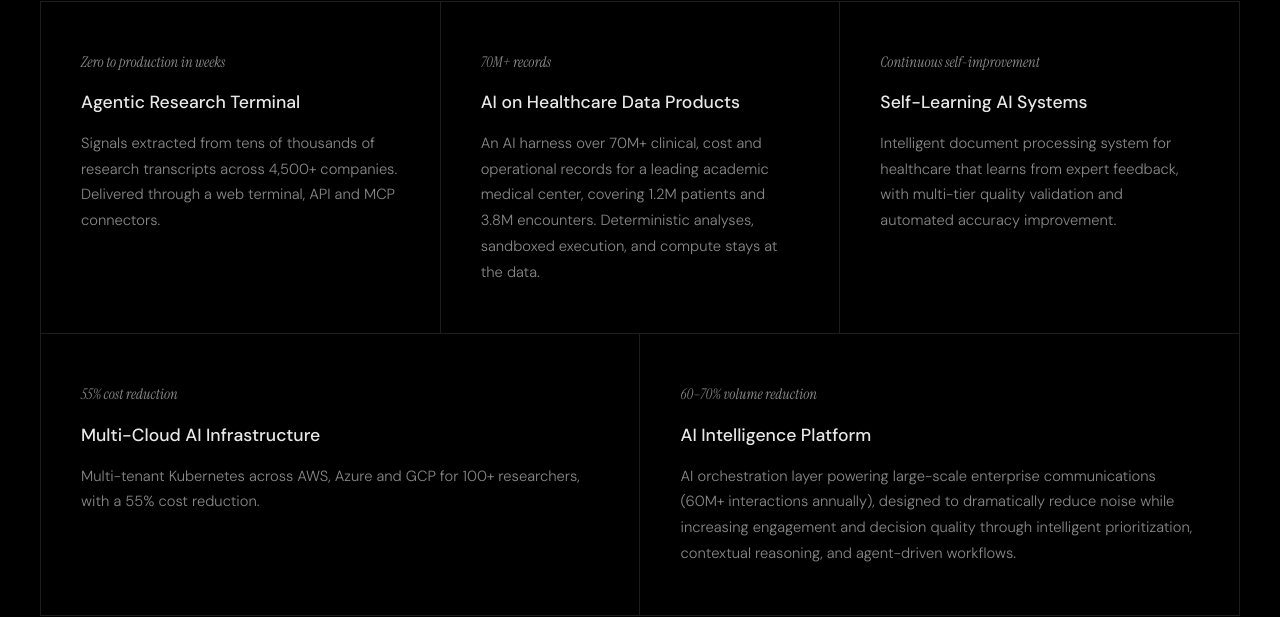
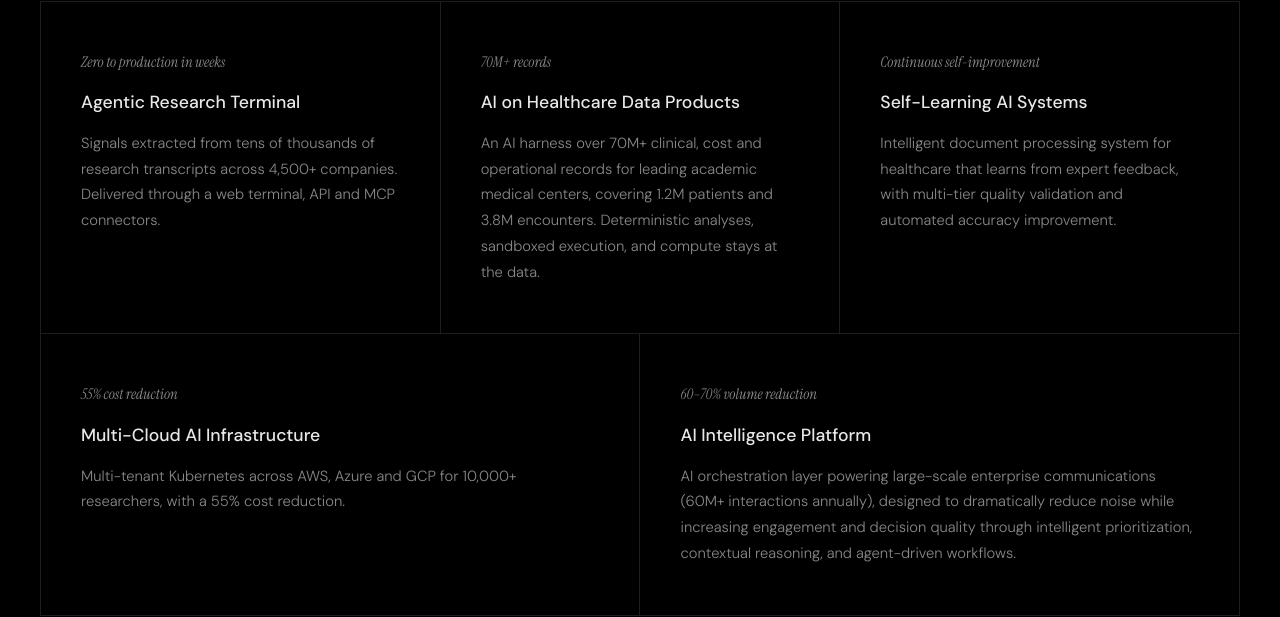
Before and after one commit to spadhi888/techscale, a plain HTML site: page index.html in a window 1280 px wide. Shown: the part 2515-3132 px from the top of the page. Drawn offline with Linux system fonts and the light colour scheme.

Commit message:
Healthcare card: academic medical centers; multi-cloud: 10,000+ researchers
Claude-Session: https://claude.ai/code/session_01XSsSMR5J6JUhwVvqeFtd3P

```diff
--- a/index.html
+++ b/index.html
@@ -710,7 +710,7 @@
             <div class="work-card">
                 <p class="work-metric">70M+ records</p>
                 <h3>AI on Healthcare Data Products</h3>
-                <p>An AI harness over 70M+ clinical, cost and operational records for a leading academic medical center, covering 1.2M patients and 3.8M encounters. Deterministic analyses, sandboxed execution, and compute stays at the data.</p>
+                <p>An AI harness over 70M+ clinical, cost and operational records for leading academic medical centers, covering 1.2M patients and 3.8M encounters. Deterministic analyses, sandboxed execution, and compute stays at the data.</p>
             </div>
             <div class="work-card">
                 <p class="work-metric">Continuous self-improvement</p>
@@ -720,7 +720,7 @@
             <div class="work-card">
                 <p class="work-metric">55% cost reduction</p>
                 <h3>Multi-Cloud AI Infrastructure</h3>
-                <p>Multi-tenant Kubernetes across AWS, Azure and GCP for 100+ researchers, with a 55% cost reduction.</p>
+                <p>Multi-tenant Kubernetes across AWS, Azure and GCP for 10,000+ researchers, with a 55% cost reduction.</p>
             </div>
             <div class="work-card">
                 <p class="work-metric">60&ndash;70% volume reduction</p>
```
